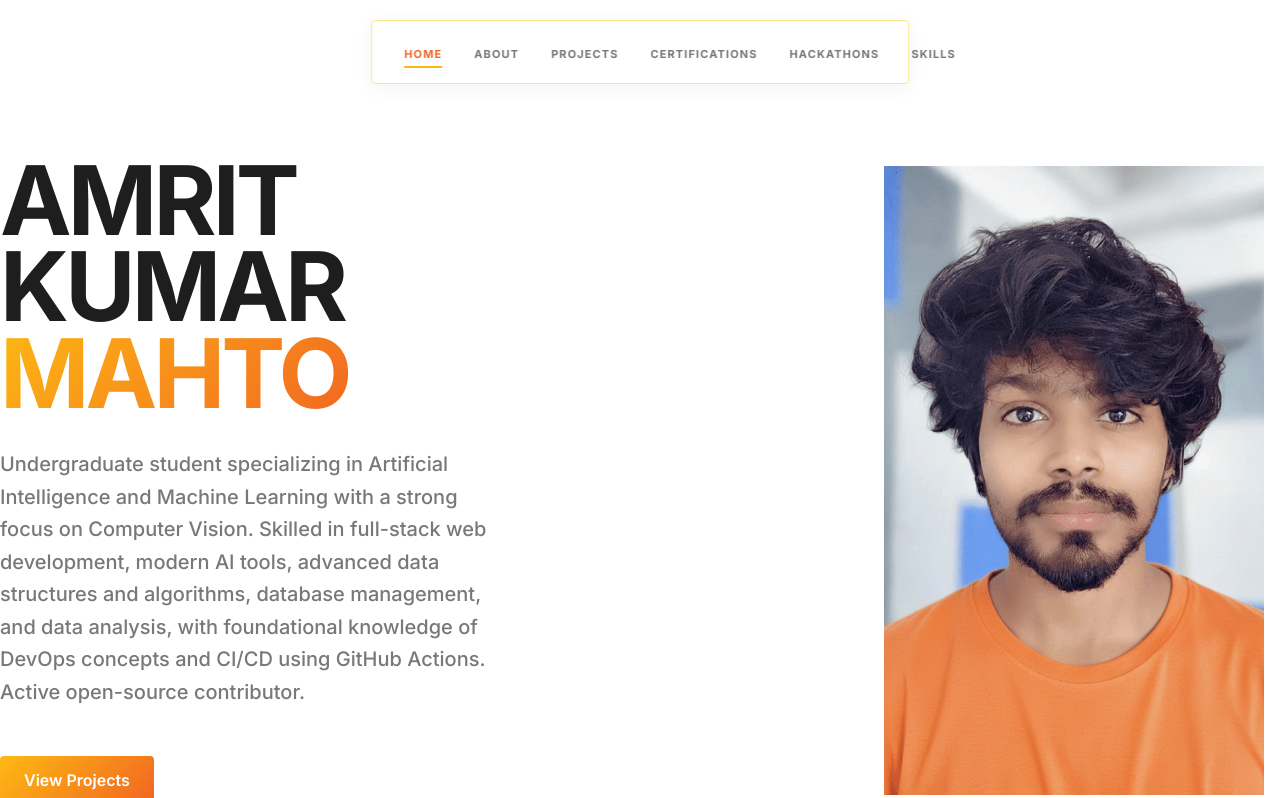
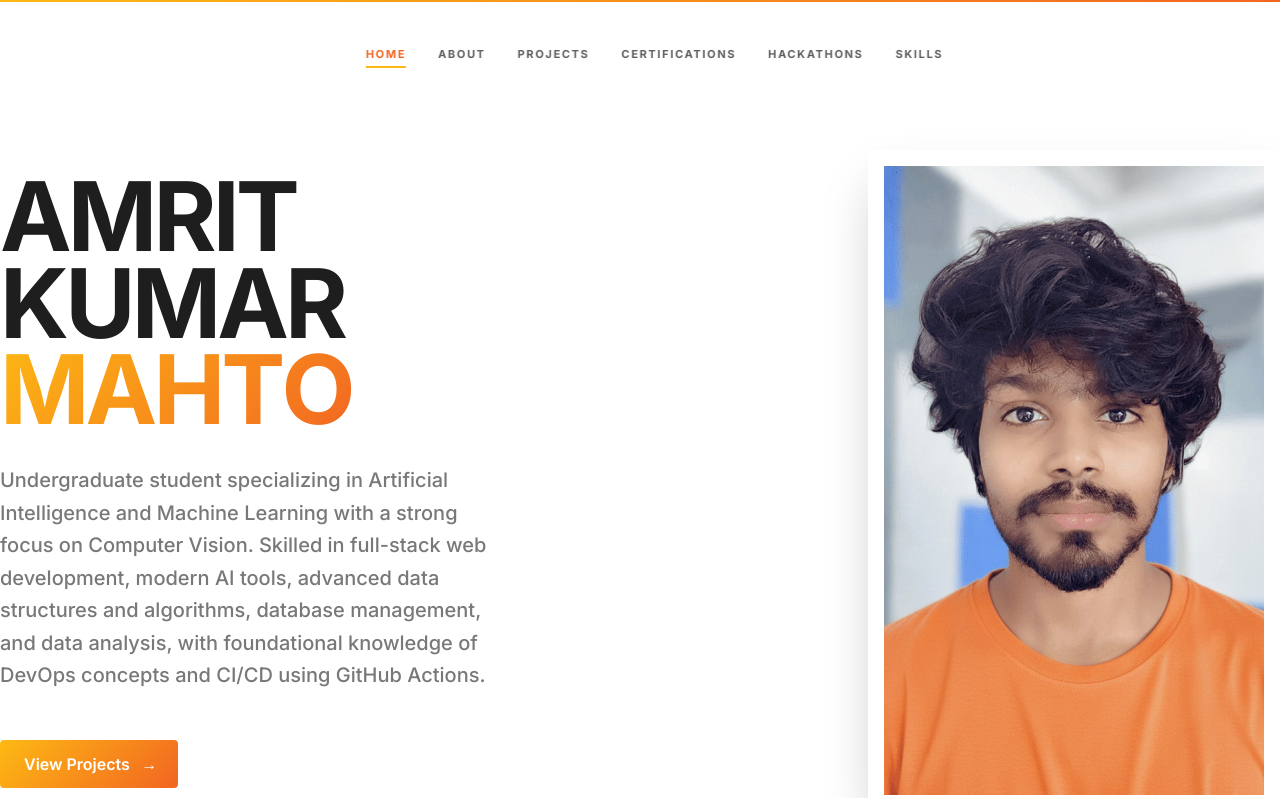
Before and after one commit to THE-Amrit-mahto-05/portfolio, a React (Vite) app: page / in a window 1280 px wide. Shown: the top 798 px of the page. Built offline with nearby package versions, Linux system fonts and the light colour scheme; a web font is replaced by a local one.

Commit message:
enhancement

```diff
--- a/src/components/Hero.jsx
+++ b/src/components/Hero.jsx
@@ -1,6 +1,7 @@
 import { motion } from "framer-motion";
 import { Link } from "react-scroll";
 import Amri from "../assets/projects/Amri.png";
+import MagneticWrapper from "./MagneticWrapper";
 import {
   SiGithub,
   SiLeetcode,
@@ -20,48 +21,114 @@ const Hero = () => {
     { name: "Kaggle", icon: SiKaggle, color: "#20BEFF", url: "https://www.kaggle.com/amritmahto05" },
   ];
 
+  const titleText = "AMRIT KUMAR";
+  const subtitleText = "MAHTO";
+
+  const container = {
+    hidden: { opacity: 0 },
+    visible: (i = 1) => ({
+      opacity: 1,
+      transition: { staggerChildren: 0.12, delayChildren: 0.04 * i },
+    }),
+  };
+
+  const child = {
+    visible: {
+      opacity: 1,
+      y: 0,
+      transition: {
+        type: "spring",
+        damping: 12,
+        stiffness: 100,
+      },
+    },
+    hidden: {
+      opacity: 0,
+      y: 20,
+      transition: {
+        type: "spring",
+        damping: 12,
+        stiffness: 100,
+      },
+    },
+  };
+
   return (
     <section id="Hero" className="min-h-screen flex flex-col items-center justify-center relative bg-white px-6 pt-20 pb-10">
       <div className="max-w-7xl mx-auto w-full grid grid-cols-1 lg:grid-cols-2 gap-12 items-center flex-grow">
-        <motion.div
-          initial={{ opacity: 0, x: -50 }}
-          animate={{ opacity: 1, x: 0 }}
-          transition={{ duration: 0.8, delay: 0.2 }}>
-          <h1 className="massive-title mb-8">
-            AMRIT KUMAR<br />
-            <span className="text-gradient">MAHTO</span>
-          </h1>
-          <p className="text-xl text-[#1E1E1E]/60 max-w-lg mb-12 font-medium leading-relaxed">
+        <div className="flex flex-col">
+          <motion.h1
+            variants={container}
+            initial="hidden"
+            animate="visible"
+            className="massive-title mb-8"
+          >
+            {titleText.split(" ").map((word, index) => (
+              <span key={index} className="word mr-4">
+                {word.split("").map((char, charIndex) => (
+                  <motion.span key={charIndex} variants={child} className="char">
+                    {char}
+                  </motion.span>
+                ))}
+              </span>
+            ))}
+            <br />
+            <span className="text-gradient">
+              {subtitleText.split("").map((char, index) => (
+                <motion.span key={index} variants={child} className="char">
+                  {char}
+                </motion.span>
+              ))}
+            </span>
+          </motion.h1>
+
+          <motion.p
+            initial={{ opacity: 0, y: 20 }}
+            animate={{ opacity: 1, y: 0 }}
+            transition={{ duration: 0.8, delay: 0.8 }}
+            className="text-xl text-[#1E1E1E]/60 max-w-lg mb-12 font-medium leading-relaxed"
+          >
             Undergraduate student specializing in Artificial Intelligence and
             Machine Learning with a strong focus on Computer Vision. Skilled
             in full-stack web development, modern AI tools, advanced
             data structures and algorithms, database management,
             and data analysis, with foundational knowledge of
-            DevOps concepts and CI/CD using GitHub Actions. Active open-source contributor.
-          </p>
+            DevOps concepts and CI/CD using GitHub Actions.
+          </motion.p>
+
           <div className="flex gap-6">
             <Link
               to="Projects"
               smooth={true}
-              duration={500}
+              duration={800}
               offset={-70}
               className="cursor-pointer"
             >
-              <button className="btn-primary">View Projects</button>
+              <MagneticWrapper strength={0.2}>
+                <button className="btn-primary flex items-center gap-2 group">
+                  View Projects
+                  <motion.span
+                    animate={{ x: [0, 5, 0] }}
+                    transition={{ repeat: Infinity, duration: 1.5 }}
+                  >
+                    →
+                  </motion.span>
+                </button>
+              </MagneticWrapper>
             </Link>
           </div>
-        </motion.div>
+        </div>
 
         <div className="relative flex justify-center lg:justify-end">
           <motion.div
-            initial={{ opacity: 0, scale: 0.9 }}
-            animate={{ opacity: 1, scale: 1 }}
-            transition={{ duration: 1 }}
+            initial={{ opacity: 0, scale: 0.9, rotate: -2 }}
+            animate={{ opacity: 1, scale: 1, rotate: 0 }}
+            transition={{ duration: 1.2, ease: "circOut" }}
             className="relative"
           >
             <div className="absolute top-5 left-5 w-full h-full border-2 border-[#FDB913]/20 -z-10" />
 
-            <div className="relative overflow-hidden group p-4 bg-white shadow-warm">
+            <div className="relative overflow-hidden group p-4 bg-white shadow-2xl">
               <motion.img
                 src={Amri}
                 alt="Amrit Kumar Mahto"
@@ -78,33 +145,35 @@ const Hero = () => {
           </motion.div>
         </div>
       </div>
+
       <motion.div
-        initial={{ opacity: 0, y: 20 }}
+        initial={{ opacity: 0, y: 40 }}
         animate={{ opacity: 1, y: 0 }}
-        transition={{ duration: 1, delay: 0.8 }}
-        className="mt-2 bg-[#FFFBEB]/50 backdrop-blur-sm border border-[#FDB913]/20 py-2 px-6 md:py-3 md:px-8 rounded-2xl shadow-sm flex flex-wrap justify-center gap-6 md:gap-10"
+        transition={{ duration: 1, delay: 1 }}
+        className="mt-6 glass-card py-4 px-10 rounded-full flex flex-wrap justify-center gap-8 border border-[#FDB913]/20 shadow-xl"
       >
         {socialIcons.map((item, index) => (
+          <MagneticWrapper key={index} strength={0.4}>
             <a
-            key={index}
               href={item.url}
               target="_blank"
               rel="noopener noreferrer"
-            className="flex flex-col items-center gap-1 transition-all duration-300"
+              className="flex flex-col items-center gap-1.5 transition-all duration-300 hover:scale-110"
               title={item.name}
             >
               <item.icon
                 className="text-2xl md:text-3xl"
                 style={{ color: item.color }}
               />
-            <span className="text-[8px] font-bold text-[#1E1E1E]/60 uppercase tracking-widest">
+              <span className="text-[9px] font-black text-[#1E1E1E]/80 uppercase tracking-widest">
                 {item.name}
               </span>
             </a>
+          </MagneticWrapper>
         ))}
       </motion.div>
 
-      <div className="absolute top-1/4 right-0 w-[600px] h-[600px] bg-[#FFFBEB] rounded-full blur-[150px] -z-10" />
+      <div className="absolute top-1/4 right-0 w-[600px] h-[600px] bg-[#FFFBEB] rounded-full blur-[150px] -z-10 opacity-60" />
     </section>
   );
 };
--- a/src/components/Navbar.jsx
+++ b/src/components/Navbar.jsx
@@ -1,12 +1,19 @@
 import { useState, useEffect } from "react";
 import { Link } from "react-scroll";
-import { motion, AnimatePresence } from "framer-motion";
+import { motion, AnimatePresence, useScroll, useSpring } from "framer-motion";
 import { HiMenuAlt3, HiX } from "react-icons/hi";
 
 const Navbar = () => {
   const [scrolled, setScrolled] = useState(false);
   const [mobileMenuOpen, setMobileMenuOpen] = useState(false);
   const [activeSection, setActiveSection] = useState("Hero");
+
+  const { scrollYProgress } = useScroll();
+  const scaleX = useSpring(scrollYProgress, {
+    stiffness: 100,
+    damping: 30,
+    restDelta: 0.001
+  });
 
   const navItems = [
     { label: "Home", target: "Hero" },
@@ -26,20 +33,21 @@ const Navbar = () => {
   }, []);
 
   return (
+    <>
+      <motion.div className="scroll-progress" style={{ scaleX }} />
       <motion.nav
         initial={{ y: -100, x: "-50%", opacity: 0 }}
         animate={{
           y: scrolled ? 10 : 20,
           x: "-50%",
           opacity: 1,
-        width: scrolled ? "40%" : "42%",
+          width: scrolled ? "45%" : "48%",
         }}
         transition={{ duration: 0.8, ease: [0.22, 1, 0.36, 1] }}
-      className="fixed top-0 left-1/2 z-50 floating-dock flex items-center justify-between px-8 py-4 h-auto md:h-16 rounded-[4px]"
+        className={`fixed top-0 left-1/2 z-50 flex items-center justify-between px-8 py-4 h-auto md:h-16 rounded-full transition-all duration-500 ${scrolled ? "floating-dock shadow-xl" : "bg-white/50 backdrop-blur-md border border-white/20"
+          }`}
       >
         <div className="flex justify-between items-center w-full max-w-7xl mx-auto">
-
-
           <ul className="hidden md:flex gap-8 items-center">
             {navItems.map((item) => (
               <li key={item.label} className="relative group">
@@ -53,16 +61,15 @@ const Navbar = () => {
                   onClick={() => setActiveSection(item.target)}
                   onSetActive={() => setActiveSection(item.target)}
                 >
-                <span className={`text-[11px] uppercase font-bold tracking-[0.1em] transition-colors duration-300 ${activeSection === item.target ? "text-[#F26522]" : "text-[#1A1A1A]/60 hover:text-[#F26522]"}`}>
+                  <span className={`text-[11px] uppercase font-black tracking-[0.15em] transition-colors duration-300 ${activeSection === item.target ? "text-[#F26522]" : "text-[#1A1A1A]/70 hover:text-[#F26522]"}`}>
                     {item.label}
                   </span>
 
                   <motion.div
-                  className="absolute -bottom-1 left-1/2 h-[2px] bg-[#FDB913]"
-                  initial={{ width: 0, x: "-50%" }}
-                  whileHover={{ width: "100%" }}
+                    className="absolute -bottom-1 left-0 h-[2px] bg-[#FDB913]"
+                    initial={{ width: 0 }}
                     animate={activeSection === item.target ? { width: "100%" } : { width: 0 }}
-                  transition={{ duration: 0.3 }}
+                    transition={{ duration: 0.4, ease: "circOut" }}
                   />
                 </Link>
               </li>
@@ -80,23 +87,23 @@ const Navbar = () => {
         <AnimatePresence>
           {mobileMenuOpen && (
             <motion.div
-            initial={{ opacity: 0, scale: 0.95 }}
-            animate={{ opacity: 1, scale: 1 }}
-            exit={{ opacity: 0, scale: 0.95 }}
-            className="md:hidden absolute top-[110%] left-0 right-0 floating-dock flex flex-col p-6 gap-4"
+              initial={{ opacity: 0, y: -20, scale: 0.95 }}
+              animate={{ opacity: 1, y: 0, scale: 1 }}
+              exit={{ opacity: 0, y: -20, scale: 0.95 }}
+              className="md:hidden absolute top-[120%] left-0 right-0 floating-dock flex flex-col p-8 gap-6 rounded-3xl shadow-2xl"
             >
-            <ul className="flex flex-col gap-4">
+              <ul className="flex flex-col gap-5">
                 {navItems.map((item) => (
                   <li key={item.label}>
                     <Link
                       to={item.target}
                       smooth={true}
-                    duration={200}
+                      duration={500}
                       onClick={() => {
                         setMobileMenuOpen(false);
                         setActiveSection(item.target);
                       }}
-                    className={`text-sm font-bold uppercase tracking-widest ${activeSection === item.target ? "text-[#F26522]" : "text-[#1A1A1A]/60"}`}
+                      className={`text-lg font-black uppercase tracking-widest block transition-all ${activeSection === item.target ? "text-[#F26522] translate-x-3" : "text-[#1A1A1A]/60 hover:translate-x-2"}`}
                     >
                       {item.label}
                     </Link>
@@ -107,6 +114,7 @@ const Navbar = () => {
           )}
         </AnimatePresence>
       </motion.nav>
+    </>
   );
 };
 
--- a/src/index.css
+++ b/src/index.css
@@ -47,7 +47,7 @@ section {
 
 /* Custom Scrollbar - Warm Theme */
 ::-webkit-scrollbar {
-  width: 6px;
+  width: 5px;
 }
 
 ::-webkit-scrollbar-track {
@@ -56,6 +56,7 @@ section {
 
 ::-webkit-scrollbar-thumb {
   background: var(--csk-yellow);
+  border-radius: 10px;
 }
 
 ::-webkit-scrollbar-thumb:hover {
@@ -165,3 +166,32 @@ button,
 .font-cursive {
   font-family: 'Quintessential', cursive;
 }
+
+/* Staggered text entrance */
+.char {
+  display: inline-block;
+}
+
+.word {
+  display: inline-block;
+  white-space: nowrap;
+}
+
+/* Glass refinement */
+.glass-card {
+  background: rgba(255, 255, 255, 0.7);
+  backdrop-filter: blur(12px);
+  -webkit-backdrop-filter: blur(12px);
+  border: 1px solid rgba(253, 185, 19, 0.1);
+}
+
+.scroll-progress {
+  position: fixed;
+  top: 0;
+  left: 0;
+  right: 0;
+  height: 2px;
+  background: var(--accent-gradient);
+  transform-origin: 0%;
+  z-index: 100;
+}
```
Also changed, not shown: src/components/Datasets.jsx (+11 -10 lines), src/components/Projects.jsx (+15 -14 lines), src/components/Skills.jsx (+17 -7 lines). Lines whose indentation alone changed are shown as unchanged.
